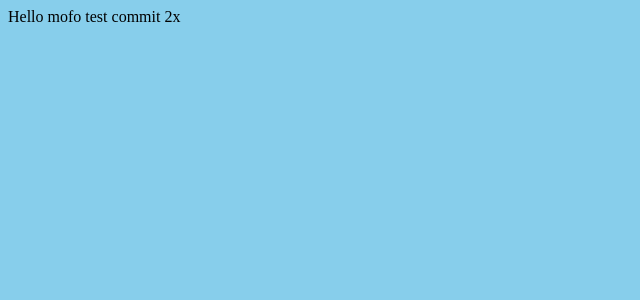
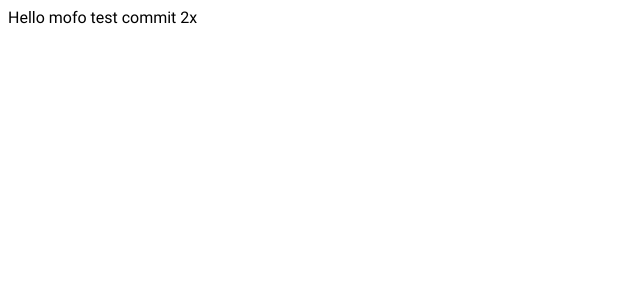
Before and after one commit to LuteJr/kyiv-thread-afair, a Next.js app: page / in a window 1280 px wide. Shown: the top 300 px of the page, without its empty margins (0-640 px from the left). Built offline with nearby package versions, Linux system fonts and the light colour scheme.

Commit message:
15/6-2006

```diff
--- /dev/null
+++ b/styles/_fonts.scss
@@ -0,0 +1,116 @@
+@font-face {
+  font-family: 'Roboto';
+  src: url('/fonts/Roboto-Black.woff2') format('woff2'),
+    url('/fonts/Roboto-Black.woff') format('woff');
+  font-weight: 900;
+  font-style: normal;
+  font-display: swap;
+}
+
+@font-face {
+  font-family: 'Roboto';
+  src: url('/fonts/Roboto-LightItalic.woff2') format('woff2'),
+    url('/fonts/Roboto-LightItalic.woff') format('woff');
+  font-weight: 300;
+  font-style: italic;
+  font-display: swap;
+}
+
+@font-face {
+  font-family: 'Roboto';
+  src: url('/fonts/Roboto-Medium.woff2') format('woff2'),
+    url('/fonts/Roboto-Medium.woff') format('woff');
+  font-weight: 500;
+  font-style: normal;
+  font-display: swap;
+}
+
+@font-face {
+  font-family: 'Roboto';
+  src: url('/fonts/Roboto-MediumItalic.woff2') format('woff2'),
+    url('/fonts/Roboto-MediumItalic.woff') format('woff');
+  font-weight: 500;
+  font-style: italic;
+  font-display: swap;
+}
+
+@font-face {
+  font-family: 'Roboto';
+  src: url('/fonts/Roboto-Bold.woff2') format('woff2'),
+    url('/fonts/Roboto-Bold.woff') format('woff');
+  font-weight: bold;
+  font-style: normal;
+  font-display: swap;
+}
+
+@font-face {
+  font-family: 'Roboto';
+  src: url('/fonts/Roboto-BoldItalic.woff2') format('woff2'),
+    url('/fonts/Roboto-BoldItalic.woff') format('woff');
+  font-weight: bold;
+  font-style: italic;
+  font-display: swap;
+}
+
+@font-face {
+  font-family: 'Roboto';
+  src: url('/fonts/Roboto-Regular.woff2') format('woff2'),
+    url('/fonts/Roboto-Regular.woff') format('woff');
+  font-weight: normal;
+  font-style: normal;
+  font-display: swap;
+}
+
+@font-face {
+  font-family: 'Roboto';
+  src: url('/fonts/Roboto-Thin.woff2') format('woff2'),
+    url('/fonts/Roboto-Thin.woff') format('woff');
+  font-weight: 100;
+  font-style: normal;
+  font-display: swap;
+}
+
+@font-face {
+  font-family: 'Roboto';
+  src: url('/fonts/Roboto-BlackItalic.woff2') format('woff2'),
+    url('/fonts/Roboto-BlackItalic.woff') format('woff');
+  font-weight: 900;
+  font-style: italic;
+  font-display: swap;
+}
+
+@font-face {
+  font-family: 'Roboto';
+  src: url('/fonts/Roboto-Light.woff2') format('woff2'),
+    url('/fonts/Roboto-Light.woff') format('woff');
+  font-weight: 300;
+  font-style: normal;
+  font-display: swap;
+}
+
+@font-face {
+  font-family: 'Roboto';
+  src: url('/fonts/Roboto-Italic.woff2') format('woff2'),
+    url('/fonts/Roboto-Italic.woff') format('woff');
+  font-weight: normal;
+  font-style: italic;
+  font-display: swap;
+}
+
+@font-face {
+  font-family: 'Roboto';
+  src: url('/fonts/Roboto-ThinItalic.woff2') format('woff2'),
+    url('/fonts/Roboto-ThinItalic.woff') format('woff');
+  font-weight: 100;
+  font-style: italic;
+  font-display: swap;
+}
+
+@font-face {
+  font-family: 'Julius Sans One';
+  src: url('/fonts/JuliusSansOne-Regular.woff2') format('woff2'),
+    url('/fonts/JuliusSansOne-Regular.woff') format('woff');
+  font-weight: normal;
+  font-style: normal;
+  font-display: swap;
+}
--- a/styles/index.scss
+++ b/styles/index.scss
@@ -1,3 +1,6 @@
+@import './fonts';
+
 body {
-  background-color: skyblue;
+  font-size: 16px;
+  font-family: 'Roboto', sans-serif;
 }
```
